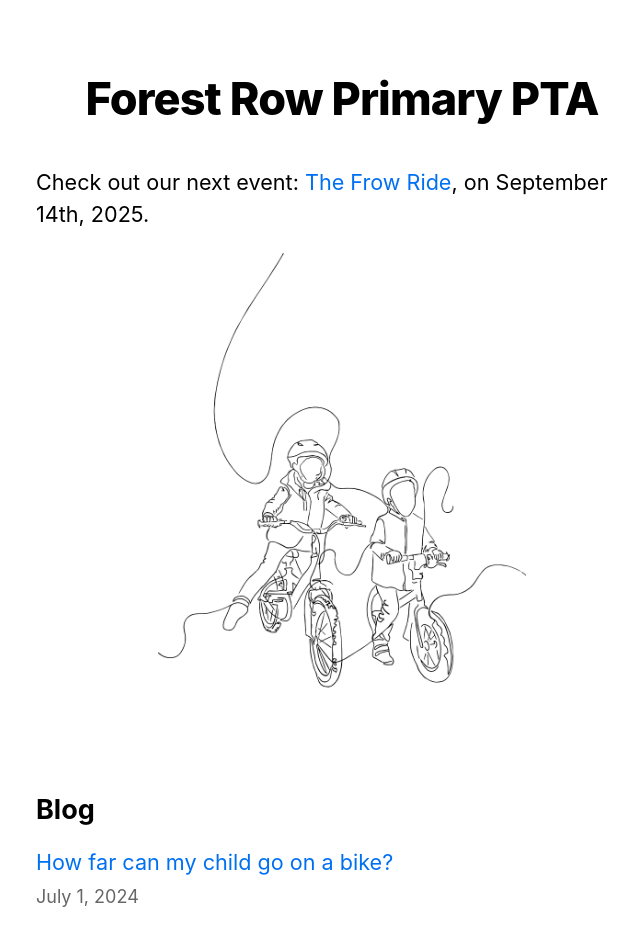
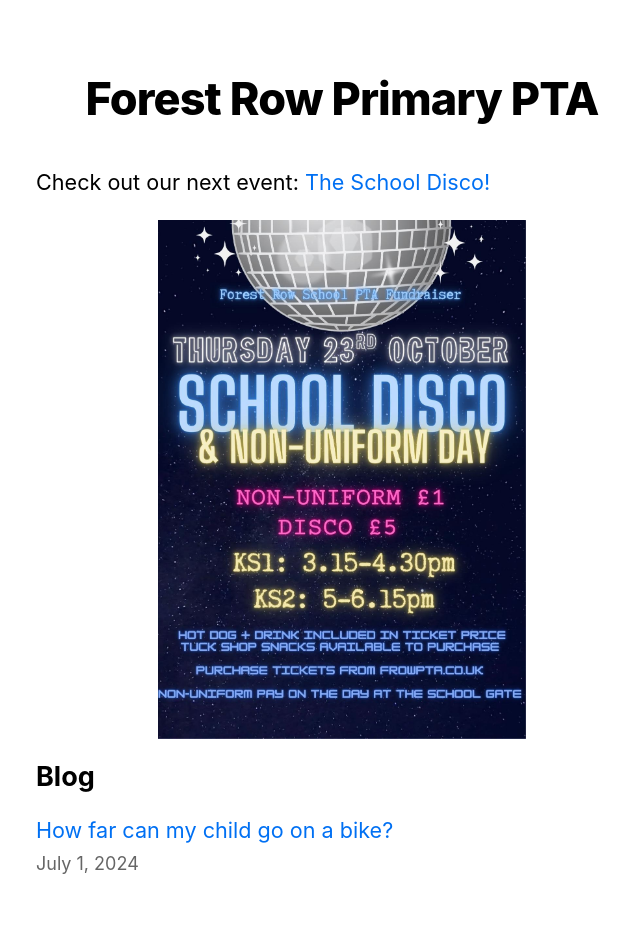
Before and after one commit to frowpta/website, a Next.js app: page / in a window 1280 px wide. Shown: the top 946 px of the page, without its empty margins (298-938 px from the left). Built offline with nearby package versions, Linux system fonts and the light colour scheme.

Commit message:
Update the homepage

```diff
--- a/pages/index.tsx
+++ b/pages/index.tsx
@@ -27,12 +27,12 @@ export default function Home(props: HomeProps) {
       </Head>
       <section className={utilStyles.headingMd}>
         <p>
-          Check out our next event: <a href="/frow-ride">The Frow Ride</a>, on
-          September 14th, 2025.
+          Check out our next event:{" "}
+          <a href="/school-disco">The School Disco!</a>
         </p>
-        <a href="/frow-ride" className={utilStyles.posterLink}>
+        <a href="/school-disco" className={utilStyles.posterLink}>
           <img
-            src="/images/illustration-black.png"
+            src="/images/disco-poster-october-2025.jpeg"
             className={utilStyles.posterImg}
           />
         </a>
```
